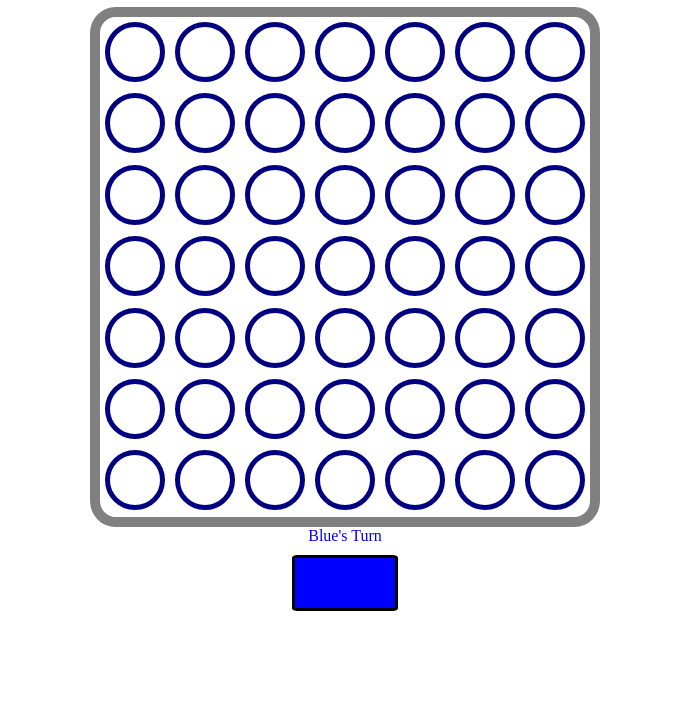
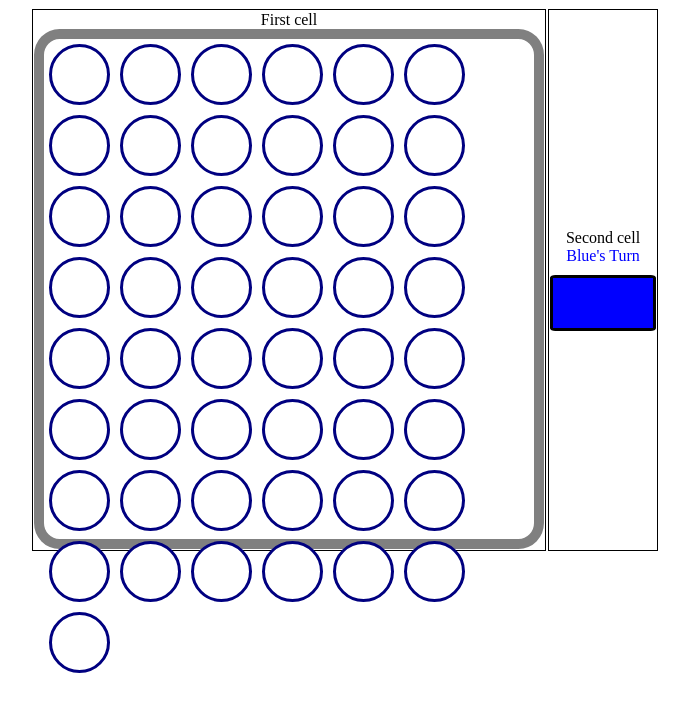
Before and after one commit to farhanyousaf786/Connect-Four, a plain HTML site: page index.html in a window 1280 px wide. Shown: the part 73-800 px from the top of the page, without its empty margins (295-984 px from the left). Drawn offline with Linux system fonts and the light colour scheme.

Commit message:
make UI user friendly

```diff
--- a/css/style.css
+++ b/css/style.css
@@ -1,4 +1,3 @@
-
 #gamePanel {
     height: 500px;
     width: 490px;
@@ -13,12 +12,12 @@
 
 
 .circle {
-    height: 50px;
-    width: 50px;
+    height: 55px;
+    width: 55px;
     margin: 5px;
     background-color: white;
     border-radius: 50%;
-    border: 5px solid navy;
+    border: 3px solid navy;
 }
 
 
@@ -33,4 +32,24 @@
     background-color: blue;
     margin: 0 auto;
     margin-top: 10px;
+
 }
+
+#table {
+
+    margin: auto;
+
+}
+
+#col1 {
+
+    border: 1px solid black;
+
+}
+
+#col2 {
+
+    border: 1px solid black;
+
+
+}
--- a/index.html
+++ b/index.html
@@ -2,6 +2,7 @@
 <html lang="en">
 
 <head>
+
     <meta charset="UTF-8">
     <meta http-equiv="X-UA-Compatible" content="IE=edge">
     <meta name="viewport" content="width=device-width, initial-scale=1.0,">
@@ -12,6 +13,21 @@
 
 <body>
 
+
+    <h1 id="name">Connect 4</h1>
+
+    <table id="table">
+        <tr id="main">
+            <td id="col1">First cell</td>
+            <td id="col2">Second cell</td>
+
+        </tr>
+    </table>
+
+    <br>
+
+
+
     <script defer src="js/app.js"></script>
 
 </body>
--- a/js/app.js
+++ b/js/app.js
@@ -40,31 +40,32 @@ function setInitialAttributes() {
 
     document.body.style.textAlign = "center";
 
-    var title = document.createElement("h1");
-
-    title.id = "Connect4";
-
-    title.innerText = "Connect Four";
-
-    document.body.appendChild(title);
-
     var winner = document.createElement("h2");
 
     winner.id = "winner";
 
     document.body.appendChild(winner);
 
+
     var panel = document.createElement('div');
 
     panel.id = "gamePanel";
 
-    document.body.appendChild(panel);
+    var col1 = document.getElementById("col1");
+
+    col1.appendChild(panel);
 
 
 
 
 
     //  these attributes are used to create the title element
+
+    var sidebar = document.createElement("div");
+
+    sidebar.id = "sidebar";
+
+
     var cpText = document.createElement("div");
 
     cpText.id = "c-p-t";
@@ -87,6 +88,14 @@ function setInitialAttributes() {
     cpColor.innerText.backgroundColor = "white";
 
     document.body.appendChild(cpColor);
+
+
+
+    var col2 = document.getElementById("col2");
+
+    col2.appendChild(cpText);
+
+    col2.appendChild(cpColor);
 
 
 
```
